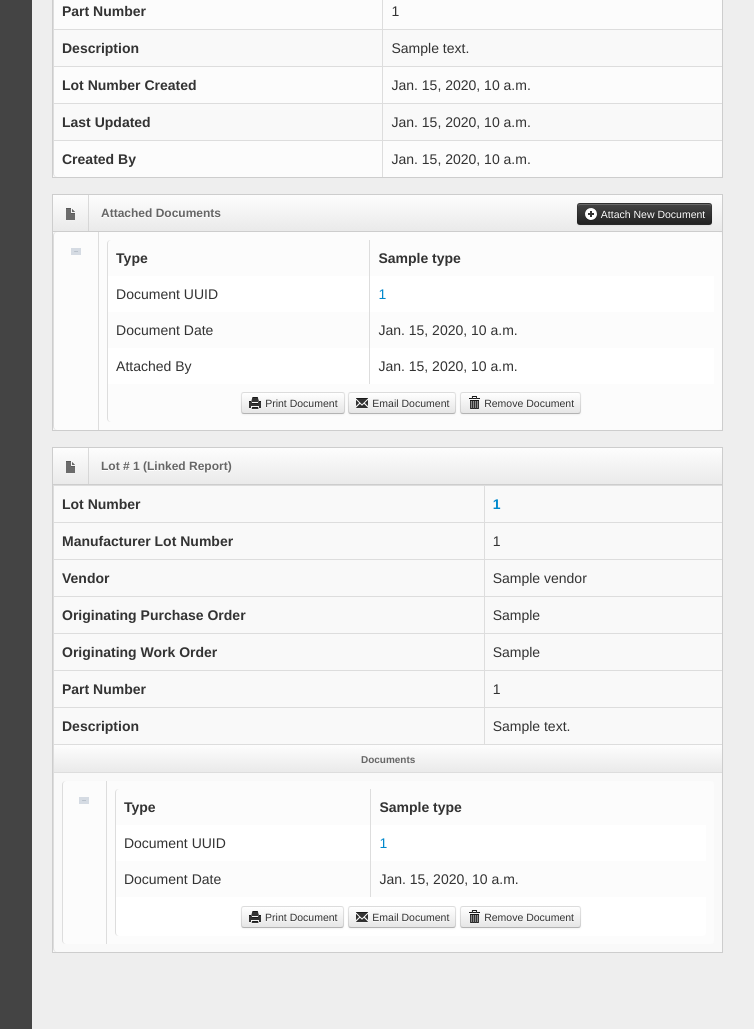
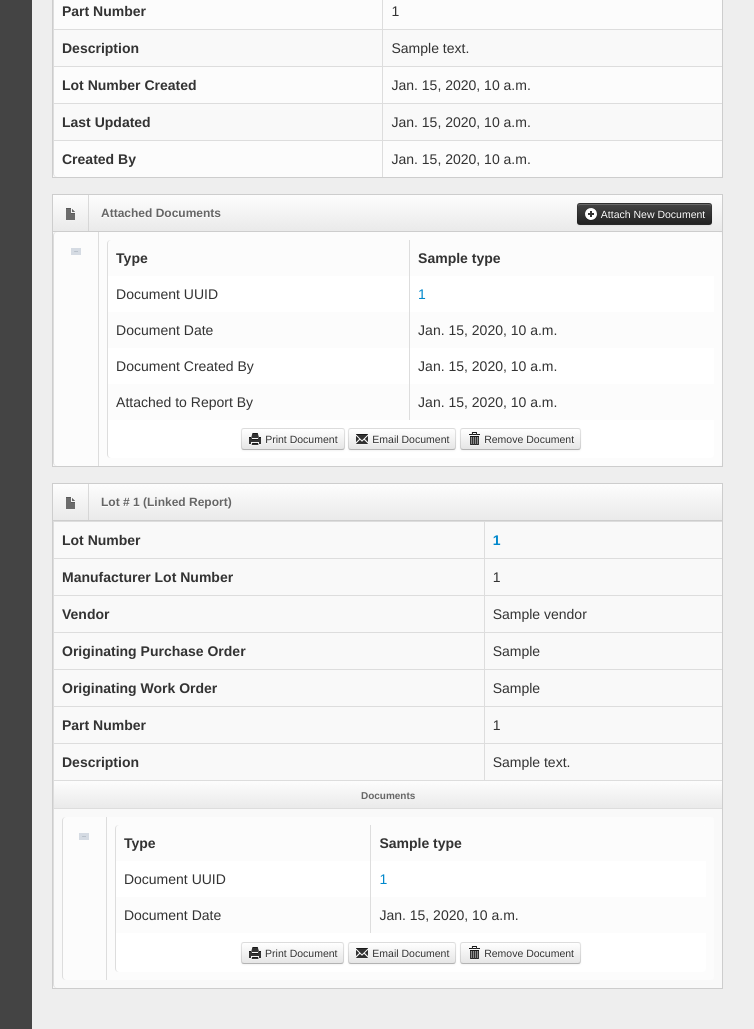
Before and after one commit to disflux/django-mtr, a Django app: template templates/reports/report.html in a window 1280 px wide. Shown: the part 631-1660 px from the top of the page, without its empty margins (188-942 px from the left). Run offline with Django 3.2, Linux system fonts and the light colour scheme; the template is opened without the code that fills it: most values are stand-ins (such as "Sample title", 1, 10 or a date in 2020); grey boxes marked "Sample" are stand-in pictures; form fields are guessed from the names that the template uses; some libraries are stand-ins or nearby versions.

Commit message:
Show fields of ReportDocument instead of Document in report templates

```diff
--- a/reports/views.py
+++ b/reports/views.py
@@ -31,7 +31,7 @@ def report(request, lot_number):
         newdoc = NewDocumentForm(request.POST, request.FILES)
         if newdoc.is_valid():
             doc = Document(type=newdoc.cleaned_data['type'],
-                           file=request.FILES['file'])
+                           file=request.FILES['file'], created_by=request.user)
             doc.save()
             rd = ReportDocument(report=report, document=doc, primary_document=newdoc.cleaned_data['primary'], created_by=request.user)
             rd.save()
--- a/templates/reports/report.html
+++ b/templates/reports/report.html
@@ -238,10 +238,10 @@ Lot # {{ report.lot_number }}
             <div class="widget-content nopadding">
                 <div id="images-table">
                     <table class="table table-striped table-bordered">
-                        {% for d in report.documents.all %}
+                        {% for d in report.reportdocument_set.all %}
                         <tr>
                             <td>
-                                {% thumbnail d.file "100x200" as im %}
+                                {% thumbnail d.document.file "100x200" as im %}
                                 <center>
                                     <a target="_blank" href="{{ d.file.url }}">
                                         <img src="{{ im.url }}" width="{{ im.width }}" height="{{ im.height }}" />
@@ -255,18 +255,22 @@ Lot # {{ report.lot_number }}
                                 <table class="table table-bordered">
                                     <tr>
                                         <td><strong>Type</strong></td>
-                                        <td><strong>{{ d.type.name }}</strong></td>
+                                        <td><strong>{{ d.document.type.name }}</strong></td>
                                     </tr>
                                     <tr>
                                         <td>Document UUID</td>
-                                        <td><a href="{{ d.get_absolute_url }}">{{ d.uuid }}</a></td>
+                                        <td><a href="{{ d.document.get_absolute_url }}">{{ d.document.uuid }}</a></td>
                                     </tr>
                                     <tr>
                                         <td>Document Date</td>
-                                        <td>{{ d.created_at }}</td>
+                                        <td>{{ d.document.created_at }}</td>
                                     </tr>
                                     <tr>
-                                        <td>Attached By</td>
+                                        <td>Document Created By</td>
+                                        <td>{{ d.document.created_by }}</td>
+                                    </tr>
+                                    <tr>
+                                        <td>Attached to Report By</td>
                                         <td>{{ d.created_by }}</td>
                                     </tr>
                                     <tr>
```
